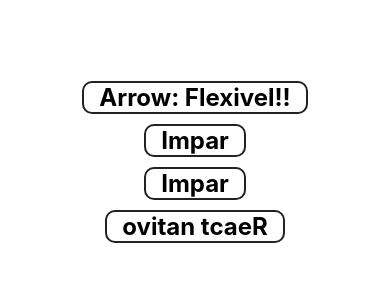
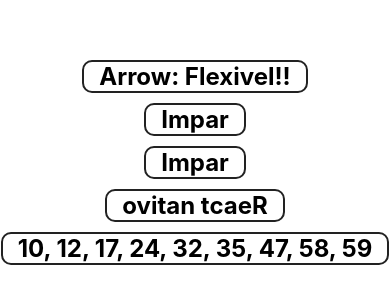
Before and after one commit to GeorgeSalu/React-Native, a React Native app in the folder exercicios/: screen / in a window 390 px wide. Shown: the part 260-564 px from the top of the page. Built offline with nearby package versions, Linux system fonts and the light colour scheme.

Commit message:
sistema de modulo: Import/Export

```diff
--- a/exercicios/src/App.js
+++ b/exercicios/src/App.js
@@ -2,7 +2,7 @@
 import {View, StyleSheet} from 'react-native'
 import Simples from './componentes/Simples'
 import ParImpar from './componentes/ParImpar'
-import { Inverter } from './componentes/Multi'
+import { Inverter, MegaSena } from './componentes/Multi'
 
 export default class App extends Component {
   render() {
@@ -11,6 +11,7 @@
         <Simples texto='Flexivel!!' />
         <ParImpar numero={37} />
         <Inverter texto="React nativo" />
+        <MegaSena numeros={9}/>
       </View>
     )
   }
--- a/exercicios/src/componentes/Multi.js
+++ b/exercicios/src/componentes/Multi.js
@@ -6,3 +6,21 @@
   const inv = props.texto.split('').reverse().join('')
   return <Text style={Padrao.ex}>{inv}</Text>
 }
+
+export const MegaSena = props => {
+  const [min, max] = [1, 60]
+  const numeros = Array(props.numeros || 6).fill(0)
+
+  for(let i = 0; i < numeros.length;i++) {
+    let novo = 0;
+    while(numeros.includes(novo)) {
+      novo = Math.floor(Math.random() * (max - min + 1)) + min
+    }
+    numeros[i] = novo
+  }
+
+  numeros.sort((a, b) => a - b)
+  return <Text style={Padrao.ex}>{numeros.join(', ')}</Text>
+}
+
+export default Inverter
```
